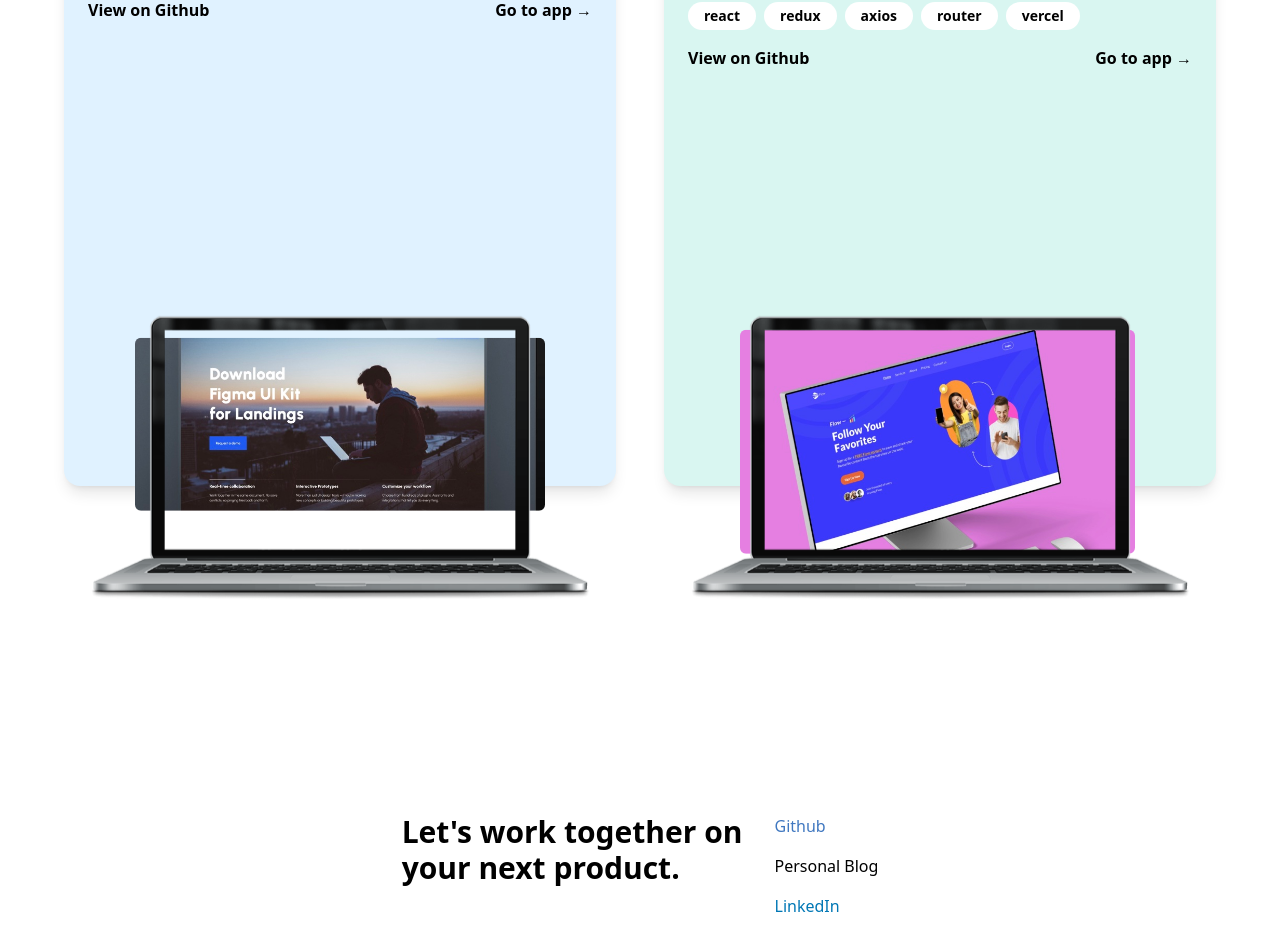
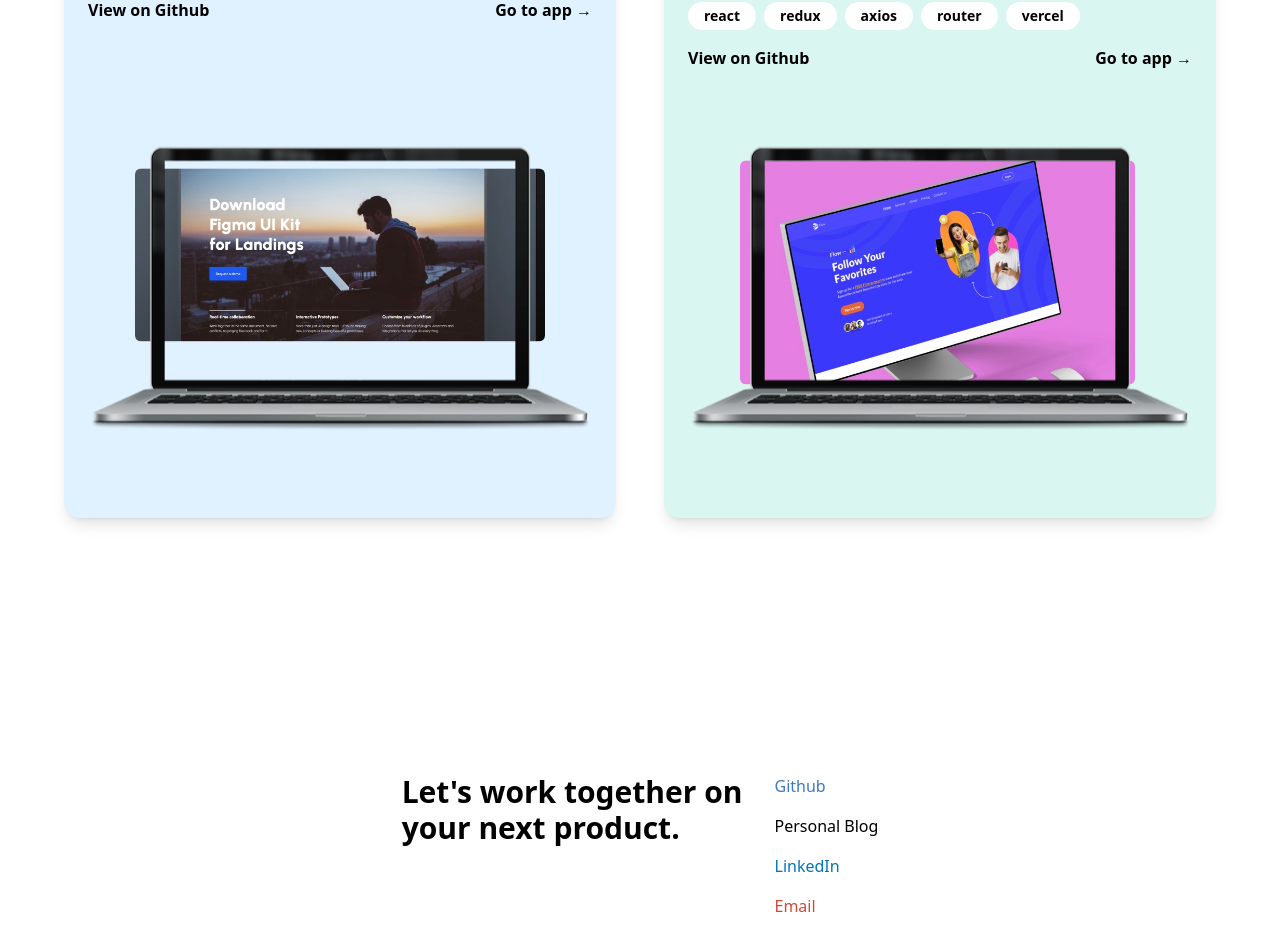
Before and after one commit to bsrayapici/BY_CV_V4_180525, a React (Vite) app: page / in a window 1280 px wide. Shown: the part 2130-3068 px from the top of the page. Built offline with nearby package versions, Linux system fonts and the light colour scheme.

Commit message:
last_commit4today

```diff
--- a/src/components/Projects.jsx
+++ b/src/components/Projects.jsx
@@ -23,7 +23,7 @@ function Projects() {
         {/* Yan yana iki kart */}
         <div className="grid grid-cols-1 md:grid-cols-2 gap-12">
           {/* Card 1 - Mavi Arka Plan */}
-          <div className="relative w-full h-[668px] bg-[#e0f2ff] rounded-2xl p-6 shadow-lg">
+          <div className="relative w-full h-[700px] bg-[#e0f2ff] rounded-2xl p-6 shadow-lg">
             <h3 className="text-2xl font-bold mb-4 text-black">Random Jokes</h3>
             <p className="text-gray-700 mb-4">
               Lorem ipsum, dolor sit amet consectetur adipisicing elit. Veniam aut, odit laborum aliquam voluptatum nisi mollitia.
@@ -41,7 +41,7 @@ function Projects() {
             </div>
 
             {/* Laptop Görseli */}
-            <div className="absolute left-0 right-0 bottom-0 translate-y-[40%] w-full pointer-events-none">
+            <div className="absolute left-0 right-0 bottom-1 top-20 translate-y-[40%] w-full pointer-events-none">
               <div className="relative w-full max-w-[500px] mx-auto">
                 <img
                   src={screenPreview}
@@ -58,7 +58,7 @@ function Projects() {
           </div>
 
           {/* Card 2 - Mint Yeşili Arkaplan */}
-          <div className="relative w-full h-[668px] bg-[#D9F6F1] rounded-2xl p-6 shadow-lg">
+          <div className="relative w-full h-[700px] bg-[#D9F6F1] rounded-2xl p-6 shadow-lg">
             <h3 className="text-2xl font-bold mb-4 text-black">Are you bored?</h3>
             <p className="text-gray-700 mb-4">
               Lorem ipsum, dolor sit amet consectetur adipisicing elit. Veniam aut, odit laborum aliquam voluptatum nisi mollitia minima accusamus ratione soluta aperiam sit voluptate? Dicta quod deserunt quam temporibus cumque magnam!
@@ -76,7 +76,7 @@ function Projects() {
             </div>
 
             {/* Laptop Görseli */}
-            <div className="absolute left-0 right-0 bottom-0 translate-y-[40%] w-full pointer-events-none">
+            <div className="absolute left-0 right-0 bottom-1 top-20 translate-y-[40%] w-full pointer-events-none">
               <div className="relative w-full max-w-[500px] mx-auto">
                 <img
                   src={screenPreviewTwo}
@@ -94,9 +94,6 @@ function Projects() {
           </div>
           <br></br>
           <br></br>
-          <br></br>
-          <br></br>
-          <br></br>
 
         </div>
       </div>
```
